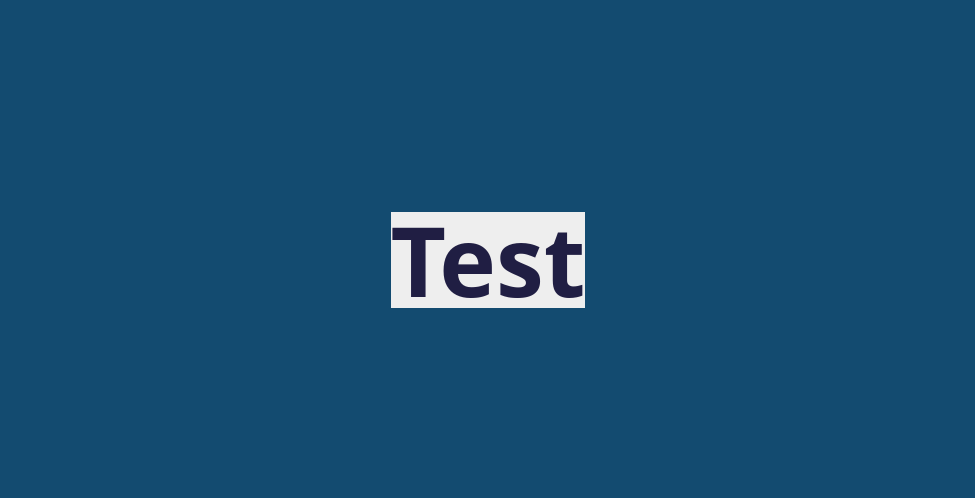
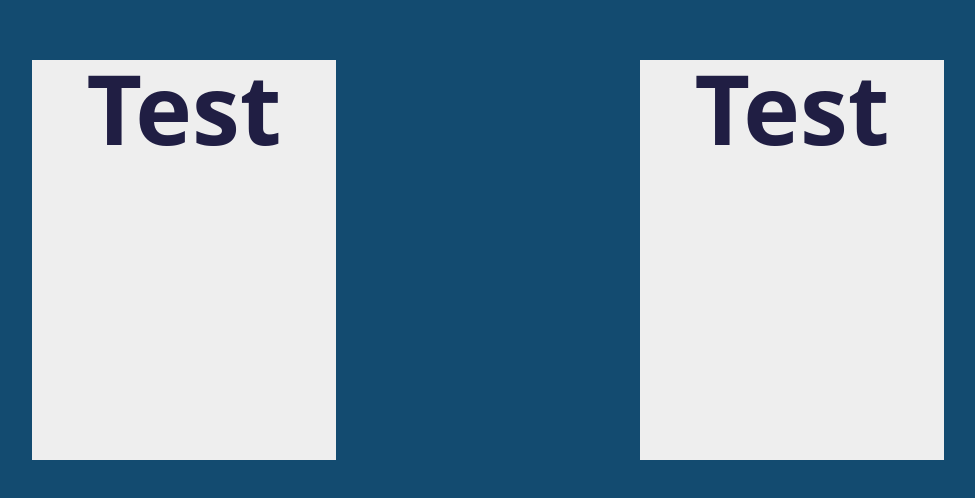
Before and after one commit to Colin-Harwood/Real-Time-Chat, a React (Vite) app in the folder live-time-chat/: page / in a window 1280 px wide. Shown: the part 172-670 px from the top of the page, without its empty margins (152-1127 px from the left). Built offline with nearby package versions, Linux system fonts and the light colour scheme.

Commit message:
Created base 2 columns for home page

```diff
--- a/live-time-chat/src/pages/Home.jsx
+++ b/live-time-chat/src/pages/Home.jsx
@@ -4,8 +4,13 @@ import './Home.css'
 const Home = () => {
   return (
     <>
-    <div class="w-100 h-screen flex justify-center items-center">
-      <h1 class="text-8xl font-bold text-purple flex items-center bg-cream">Test</h1>
+    <div class="w-100 h-screen flex justify-center items-center grid grid-cols-2">
+      <div class="flex items-center justify-center h-full">
+        <h1 class="text-8xl font-bold text-purple bg-cream w-1/2 text-center h-1/2">Test</h1>
+      </div>
+      <div class="flex items-center justify-center h-full">
+        <h1 class="text-8xl font-bold text-purple bg-cream w-1/2 text-center h-1/2">Test</h1>
+      </div>
     </div>
     </>
   )
```
